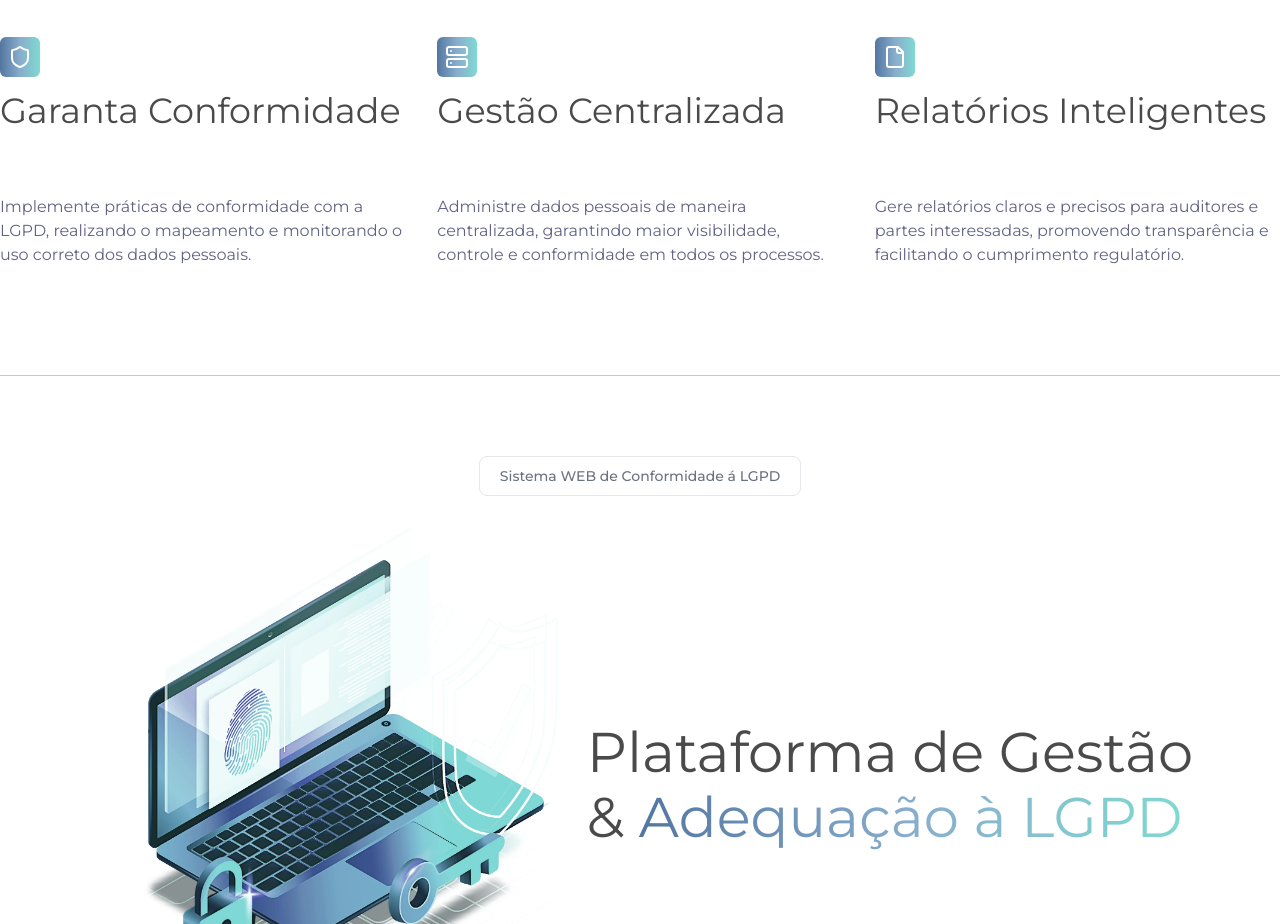
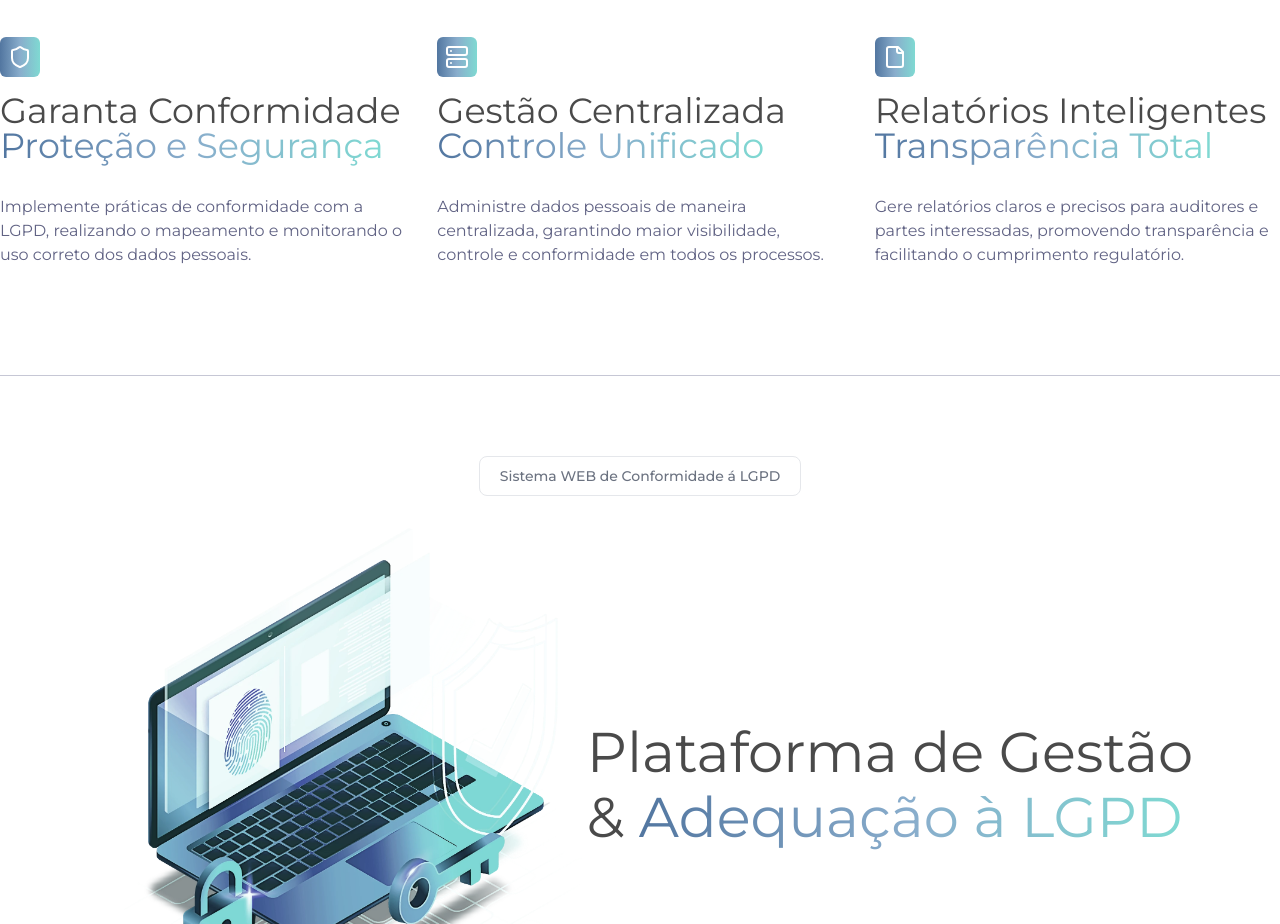
Before and after one commit to faelsriegel/DPOhub_Apresentacao, a Next.js app: page / in a window 1280 px wide. Shown: the part 1180-2104 px from the top of the page. Built offline with nearby package versions, Linux system fonts and the light colour scheme.

Commit message:
fix: gradiente first-section

```diff
--- a/src/components/pages/first-section.tsx
+++ b/src/components/pages/first-section.tsx
@@ -85,7 +85,7 @@ export const FirstSection: React.FC = () => {
               title={item.title} // Título do item
               subtitle={
                 // Aplicando o gradiente ao subtítulo
-                <span className="text-transparent bg-clip-text bg-gradient-to-r from-[#5276a0] via-[#89adcc] to-[##7FD9D2]">
+                <span className="text-transparent bg-clip-text bg-gradient-to-r from-[#5276a0] via-[#89adcc] to-[#7FD9D2]">
                   {item.subtitle}
                 </span>
               }
```
